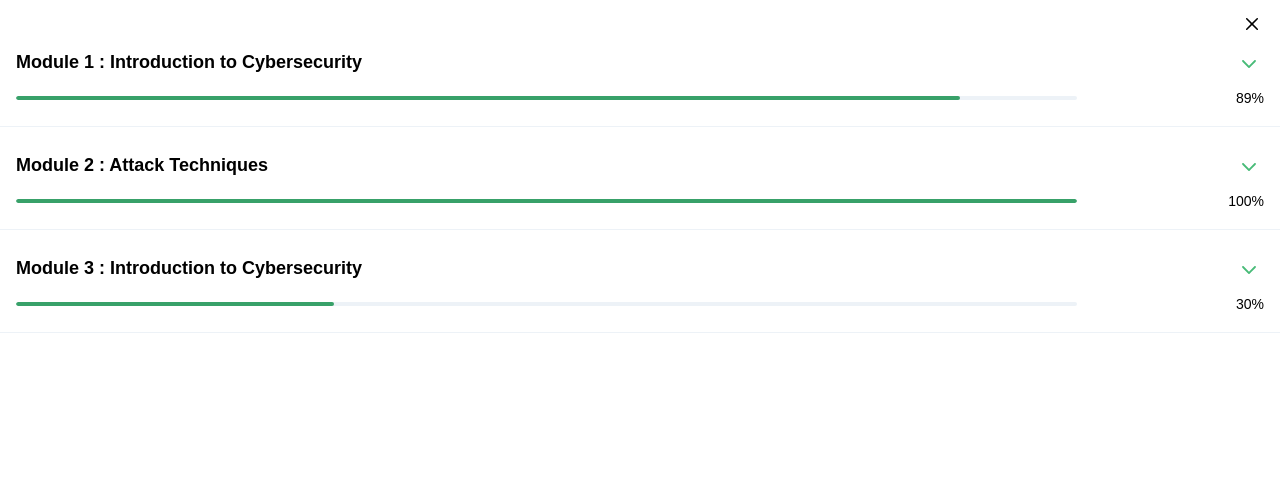
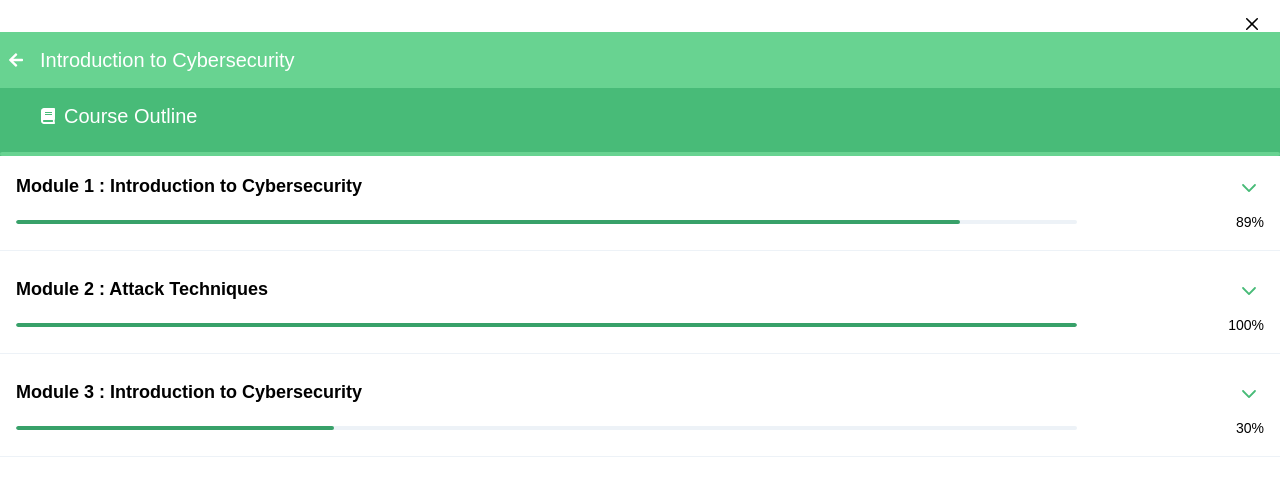
Before and after one commit to Meekunn/telehealth_app_web, a React (Vite) app: page /lessons in a window 1280 px wide. Both pictures are taken after a click on the button "Toggle Sidebar". Shown: the top 496 px of the page. Built offline with nearby package versions, Linux system fonts and the light colour scheme.

Commit message:
create Header

```diff
--- a/src/layout/MainLayout.tsx
+++ b/src/layout/MainLayout.tsx
@@ -1,7 +1,13 @@
 import Navigation from '../resuables/Navigation';
 
 const SuperAdminLayout = ({ children }: { children?: React.ReactNode }) => {
-	return <Navigation>{children}</Navigation>;
+
+	return (
+		<>
+
+			<Navigation>{children}</Navigation>
+		</>
+	);
 };
 
 export default SuperAdminLayout;
--- /dev/null
+++ b/src/resuables/Navigation/Header.tsx
@@ -0,0 +1,63 @@
+import { Box, Flex, Heading, Image, Divider, HStack } from '@chakra-ui/react';
+import { Input, InputGroup, InputRightElement } from "@chakra-ui/react";
+import { BsSearch } from "react-icons/bs";
+import { FaArrowLeft } from "react-icons/fa";
+import { FaBook } from "react-icons/fa";
+import { useNavigate } from 'react-router-dom';
+import React, {useState} from 'react';
+
+
+const Header: React.FC = () => {
+  // Manage the active state for course outline and resources
+  const [active, setActive] = useState<'courseOutline' | 'resources'>('courseOutline');
+  const navigate = useNavigate();
+  return (
+    <Box>
+      {/* Header Section */}
+      <Box bg="green.300" py={4} px={2}>
+        <Flex align="center">
+          <FaArrowLeft
+          color='white'
+          cursor="pointer"  // Change cursor to pointer to indicate clickable
+          onClick={() => navigate(-1)}  // Navigate back
+          />
+          <Heading as="h4" color="white" fontWeight="400" fontFamily="Arial" ml={4} fontSize={['md', 'lg', 'xl']}>
+            Introduction to Cybersecurity
+          </Heading>
+        </Flex>
+      </Box>
+
+      {/* Course Outline and Resources Section */}
+      <Flex bg="#48BB78" alignItems="center" py={0}>
+      {/* Course Outline button */}
+      <Box textAlign="center" width="100%">
+        <Box
+          as="button"
+          onClick={() => setActive('courseOutline')}
+          display="block"
+          width="100%"
+        >
+          <Flex gap="2" justifyContent="left" alignItems="center" width="100%" py="4" px="10">
+            <FaBook color='white'/>
+            <Heading
+              as="h4"
+              color="white"
+              fontWeight="400"
+              fontFamily="Arial"
+              fontSize={['md', 'lg', 'xl']}
+            >
+              Course Outline
+            </Heading>
+          </Flex>
+        </Box>
+        {/* Render the green bar under the box */}
+        {active === 'courseOutline' && (
+          <Box bg="green.300" height="4px" mt={2} width="100%" borderRadius="md" />
+        )}
+      </Box>
+    </Flex>
+    </Box>
+  );
+};
+
+export default Header;
--- a/src/resuables/Navigation/SideBar.tsx
+++ b/src/resuables/Navigation/SideBar.tsx
@@ -8,6 +8,8 @@ import {
 	DrawerFooter,
 } from '@chakra-ui/react';
 import SidebarBody from './SidebarBody';
+import Header from './Header';
+
 
 interface ISideNavBar {
 	isOpen: boolean;
@@ -23,6 +25,7 @@ const SideBarNav = ({ isOpen, onClose }: ISideNavBar) => {
 				<DrawerHeader>{/* Adding the side bar */}</DrawerHeader>
 
 				<DrawerBody m={0} p={0}>
+					<Header />
 					<SidebarBody />
 				</DrawerBody>
 
```
Also changed, not shown: 1 other file (tests, documents, lock files or other folders).
